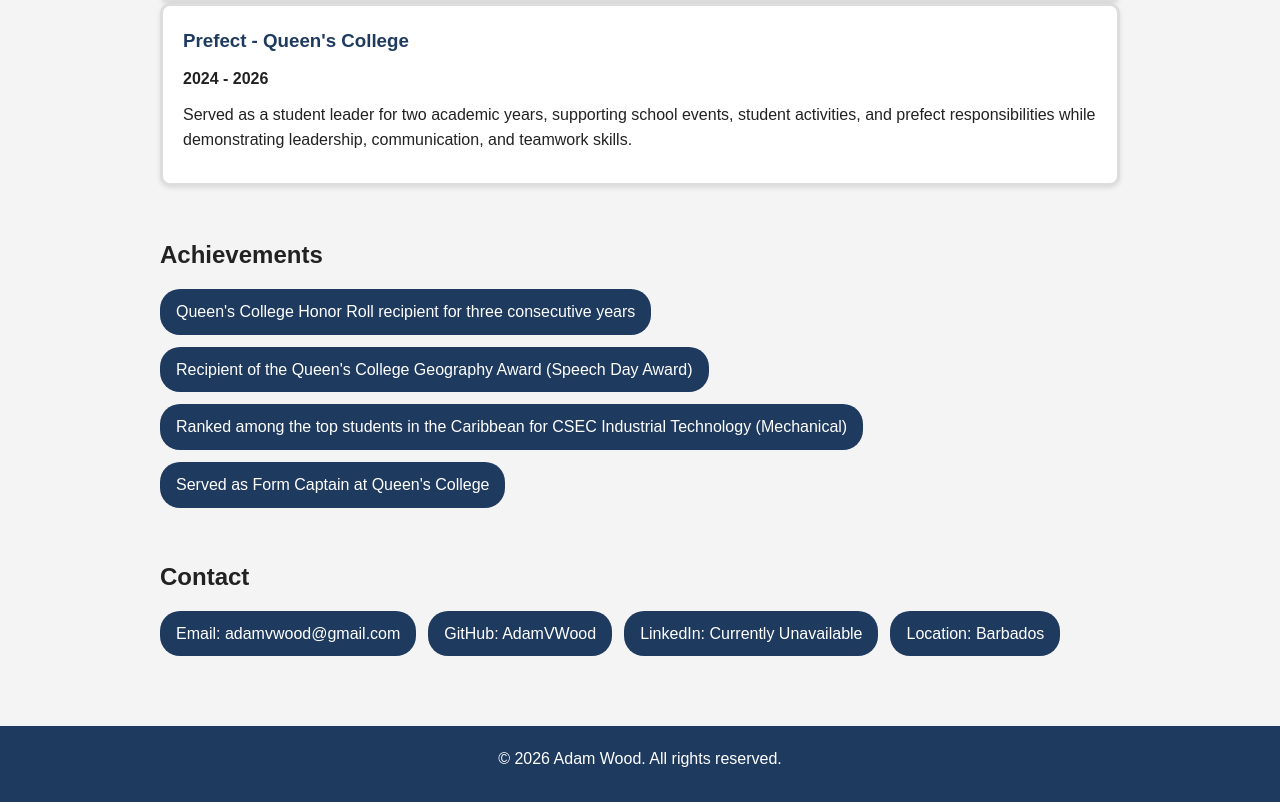
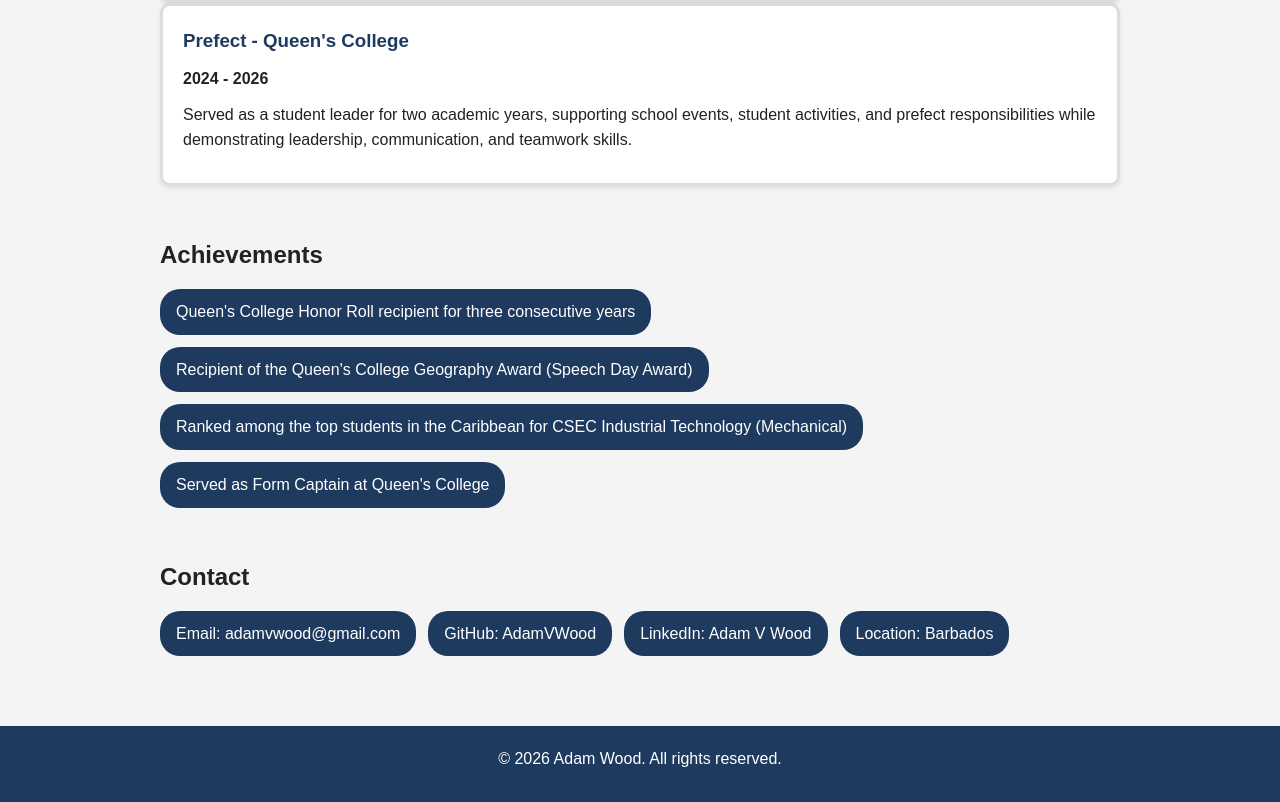
Before and after one commit to Add9treetrunks/adam-wood-portfolio, a website: page index.html in a window 1280 px wide. Shown: the part 2636-3438 px from the top of the page. Drawn offline with Linux system fonts and the light colour scheme.

Commit message:
Added Linkedin link to direct to Linkedin

```diff
--- a/index.html
+++ b/index.html
@@ -205,7 +205,7 @@
             <div class="contact-list">
                 <p>Email: <a href="mailto:adamvwood@gmail.com">adamvwood@gmail.com</a></p>
                 <p>GitHub: <a href="https://github.com/AdamVWood" target="_blank">AdamVWood</a></p>
-                <p>LinkedIn: <a href="" target="_blank">Currently Unavailable</a></p>
+                <p>LinkedIn: <a href="https://www.linkedin.com/in/adam-v-wood/" target="_blank">Adam V Wood</a></p>
                 <p>Location: <a href="https://www.google.com/maps/place/Barbados/" target="_blank">Barbados</a> </p>
             </div>
         </section>
```
